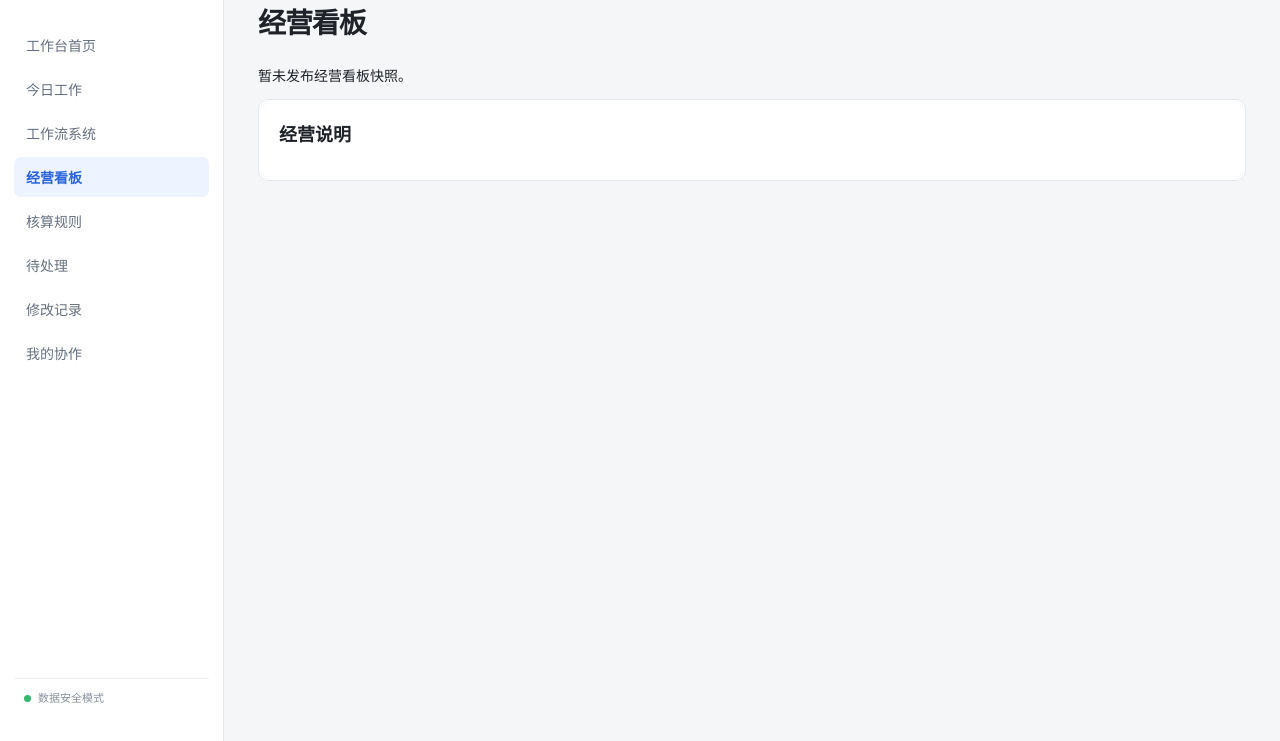
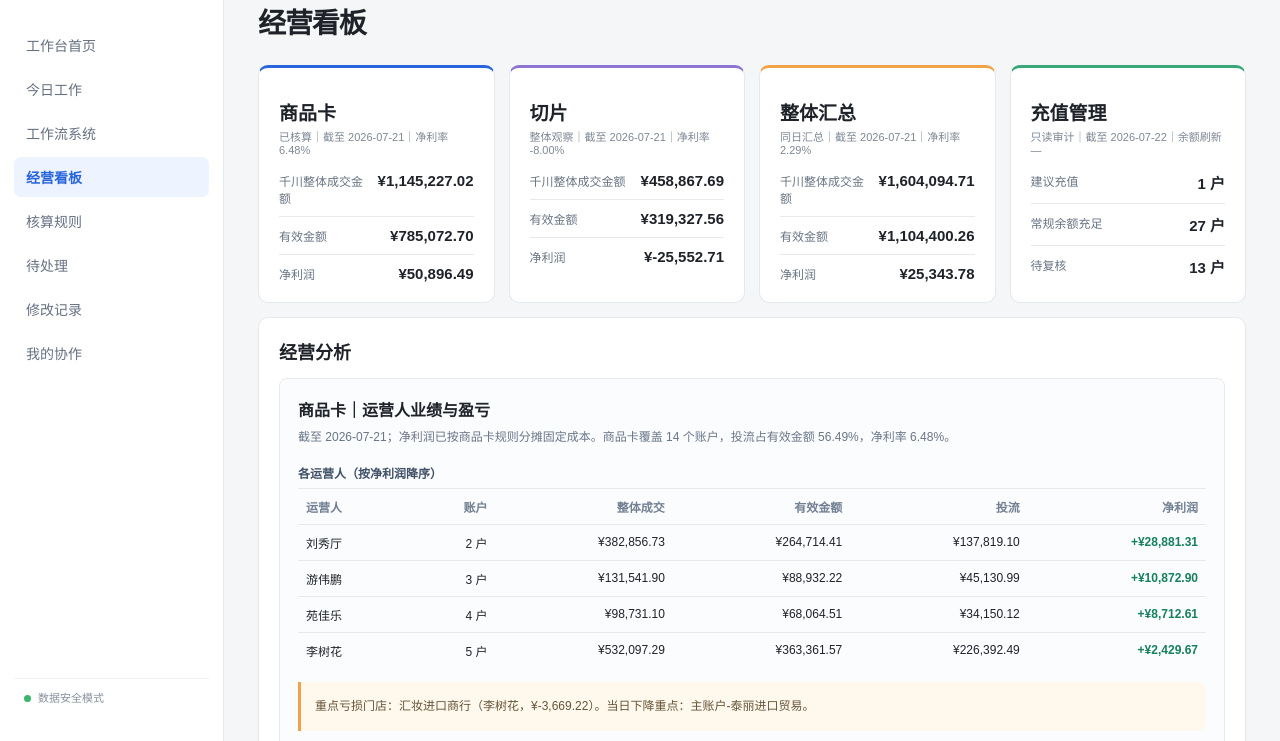
Before and after one commit to hongruzhao5-crypto/operating-workbench, a plain HTML site: page index.html in a window 1280 px wide. Shown: the part 59-800 px from the top of the page. Drawn offline with Linux system fonts and the light colour scheme.

Commit message:
Fix public operating board recharge rendering

```diff
--- a/index.html
+++ b/index.html
@@ -81,7 +81,8 @@
   function appendBoardTable(section,label,columns,rows){const subtitle=document.createElement('div');subtitle.className='board-subtitle';subtitle.textContent=label;const wrap=document.createElement('div');wrap.className='board-table-wrap';const table=document.createElement('table');table.className='board-table';const head=document.createElement('thead'),headRow=document.createElement('tr');columns.forEach(column=>{const cell=document.createElement('th');cell.textContent=column;headRow.append(cell)});head.append(headRow);const body=document.createElement('tbody');rows.forEach(row=>{const tr=document.createElement('tr');row.forEach(value=>{const td=document.createElement('td');if(value instanceof Node)td.append(value);else td.textContent=value;tr.append(td)});body.append(tr)});table.append(head,body);wrap.append(table);section.append(subtitle,wrap)}
   function renderOperatingBoard(data,recharge){
     const cards=document.querySelector('#operatingBoardCards'),analysis=document.querySelector('#operatingBoardAnalysis');
-    cards.replaceChildren(boardCard('商品卡',data.product,`净利率 ${boardPercent(data.product.net_margin)}`),boardCard('切片',data.slice,`净利率 ${boardPercent(data.slice.net_margin)}`),boardCard('整体汇总',data.overall,`净利率 ${boardPercent(data.overall.net_margin)}`),boardCard('充值管理',{status:'只读审计',report_date:recharge.audit_timestamp?.slice(0,10)||'—'},`余额刷新 ${recharge.balance_refresh_timestamp?.slice(11,16)||'—'}`,[['建议充值',`${recharge.summary.recharge_recommended_count||0} 户`],['常规余额充足',`${recharge.summary.sufficient_count||0} 户`],['待复核',`${recharge.summary.recently_idle_count||0} 户`]]));
+    const rechargeSummary=recharge.summary||recharge;
+    cards.replaceChildren(boardCard('商品卡',data.product,`净利率 ${boardPercent(data.product.net_margin)}`),boardCard('切片',data.slice,`净利率 ${boardPercent(data.slice.net_margin)}`),boardCard('整体汇总',data.overall,`净利率 ${boardPercent(data.overall.net_margin)}`),boardCard('充值管理',{status:'只读审计',report_date:recharge.audit_timestamp?.slice(0,10)||'—'},`余额刷新 ${recharge.balance_refresh_timestamp?.slice(11,16)||'—'}`,[['建议充值',`${rechargeSummary.recharge_recommended_count||0} 户`],['常规余额充足',`${rechargeSummary.sufficient_count||0} 户`],['待复核',`${rechargeSummary.recently_idle_count||0} 户`]]));
     analysis.replaceChildren();
     const title=document.createElement('h2');title.textContent='经营分析';
     const details=document.createElement('div');details.className='board-detail-stack';
@@ -97,9 +98,9 @@
     const sliceRisk=document.createElement('div');sliceRisk.className='board-actions';sliceRisk.textContent=`高退货风险：${(data.slice.high_return||[]).map(item=>`${item.name}（${boardPercent(item.return_rate)}）`).join('、')||'暂无'}。优先复核其计划归属、订单映射和后续投放。`;slice.append(sliceRisk);
     const rechargeDetail=boardDetail('充值管理｜预警、常规与待复核账户',`审计：${recharge.audit_timestamp||'—'}；余额刷新：${recharge.balance_refresh_timestamp||'—'}。${recharge.analysis.warning}。${recharge.analysis.regular}。${recharge.analysis.review}`);
     const rechargeRows=items=>items.map(item=>[item.name,item.balance===null?'—':boardMoney(item.balance),item.daily_spend===null?'—':boardMoney(item.daily_spend),item.coverage_days===null?'—':`${item.coverage_days.toFixed(2)} 天`]);
-    appendBoardTable(rechargeDetail,`建议充值（${recharge.summary.recharge_recommended_count||0} 户）`,['账户','当前余额','近三日均耗','余额覆盖'],rechargeRows(recharge.recommended||[]));
+    appendBoardTable(rechargeDetail,`建议充值（${rechargeSummary.recharge_recommended_count||0} 户）`,['账户','当前余额','近三日均耗','余额覆盖'],rechargeRows(recharge.recommended||[]));
     appendBoardTable(rechargeDetail,`临界及常规余额充足（展示覆盖天数最低的 ${Math.min(3,(recharge.sufficient||[]).length)} 户）`,['账户','当前余额','近三日均耗','余额覆盖'],rechargeRows(recharge.sufficient||[]));
-    appendBoardTable(rechargeDetail,`近期无消耗待复核（${recharge.summary.recently_idle_count||0} 户，展示前 ${Math.min(5,(recharge.review||[]).length)} 户）`,['账户','当前余额','近三日均耗','余额覆盖'],rechargeRows(recharge.review||[]));
+    appendBoardTable(rechargeDetail,`近期无消耗待复核（${rechargeSummary.recently_idle_count||0} 户，展示前 ${Math.min(5,(recharge.review||[]).length)} 户）`,['账户','当前余额','近三日均耗','余额覆盖'],rechargeRows(recharge.review||[]));
     details.append(product,slice,rechargeDetail);
     const actions=document.createElement('div');actions.className='board-actions';
     actions.textContent=`优先事项：商品卡先复核 ${productFocus.monthly_loss_store||'亏损门店'} 的退款率、投流效率与履约成本；切片先处理高退货风险账号；充值管理优先处理 ${recharge.recommended?.map(item=>item.name).join('、')||'当前无建议充值账户'}。`;
```
